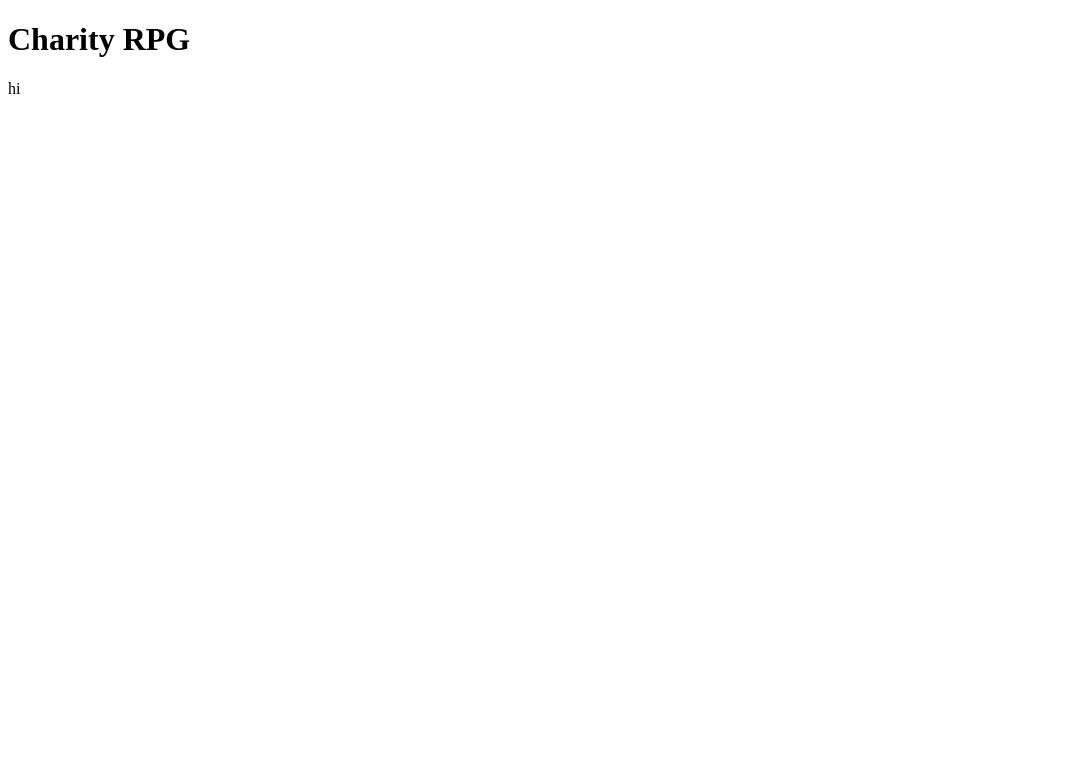
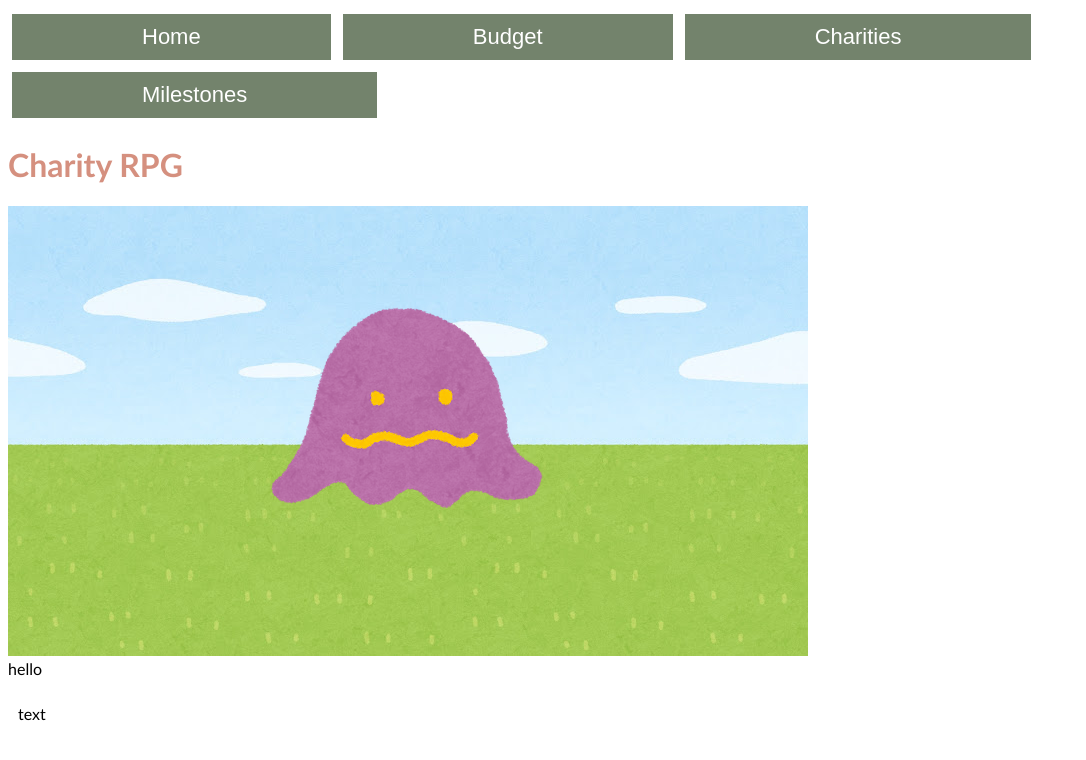
Before and after one commit to midoriengineer/Charity-RPG-Technica-Hackathon-2022, a plain HTML site: page HTMLsite/home.html in a window 1280 px wide. Shown: the whole page, without its empty margins (0-1086 px from the left). Drawn offline with Linux system fonts and the light colour scheme.

Commit message:
home page update

```diff
--- a/HTMLsite/home.html
+++ b/HTMLsite/home.html
@@ -6,12 +6,25 @@
 <link rel= "stylesheet" href="./stylesheets/style.css">
 <title>Charity RPG</title>
 
+<head>  <a href="home.html"><button class="button" type="button">Home</button></a>
+    <a href="home.html"></a><button class="button" type="button">Budget</button></a>
+    <a href="home.html"></a><button class="button" type="button">Charities</button></a>
+    <a href="home.html"></a><button class="button" type="button">Milestones</button></a>
+    </head>
+
 <h1>Charity RPG</h1>
 
 
 
 <body>
-hi
+    <div class="monsterimage">
+        <img class="background" src="bg_chiheisen_green.jpg" />
+        <img class="monster" src="monster06.png" />
+
+      </div>hello
+
+<p style="padding: 10px;">text</p>
+
 </body>
 
 
--- a/HTMLsite/stylesheets/style.css
+++ b/HTMLsite/stylesheets/style.css
@@ -0,0 +1,47 @@
+.monsterimage {
+    position: relative;
+    top: 0;
+    left: 0;
+  }
+
+  .background {
+    position: relative;
+    top: 0;
+    left: 0;
+    border: none;
+  }
+
+  .monster {
+    position: absolute;
+    top: 50px;
+    left: 250px;
+    border: none;
+  }
+
+
+.button {
+    color: white;
+    background-color: #73836c;
+
+    text-align: center;
+    font-size: 22px;
+
+    border: none;
+    margin: 6px 4px;
+    padding: 10px 130px;
+
+    display: inline-block;
+    cursor: pointer;
+  }
+head {
+    font-family: 'Gill Sans', 'Gill Sans MT', Calibri, 'Trebuchet MS', sans-serif
+}
+
+body {
+    font-family: 'Gill Sans', 'Gill Sans MT', Calibri, 'Trebuchet MS', sans-serif
+}
+
+h1 {
+    color: #d5907f;
+    font-family: 'Gill Sans', 'Gill Sans MT', Calibri, 'Trebuchet MS', sans-serif
+}
```
Also changed, not shown: HTMLsite/bg_chiheisen_green.jpg (added), HTMLsite/monster06 copy.png (added), HTMLsite/monster06.png (added), 2 other files.
